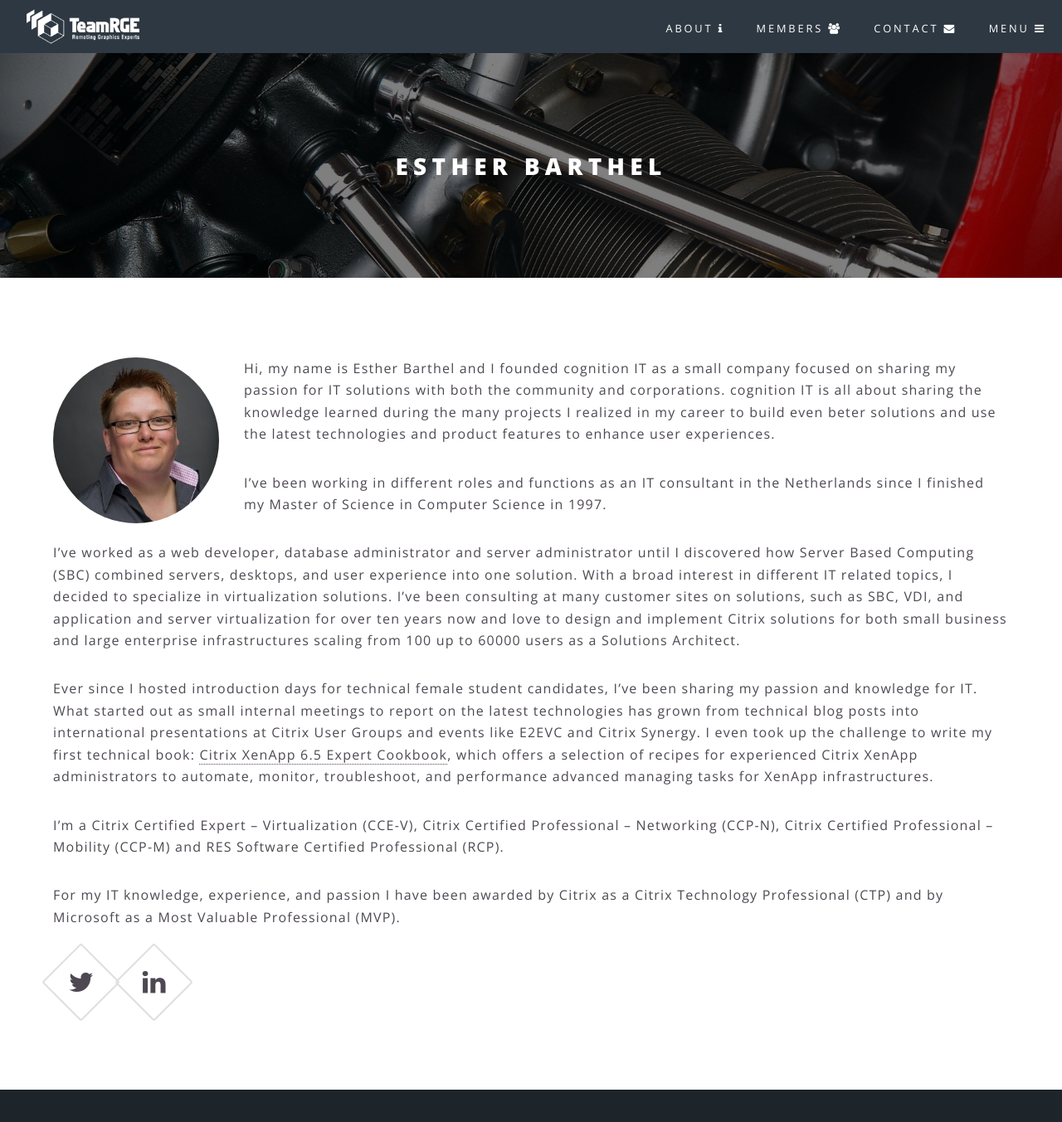
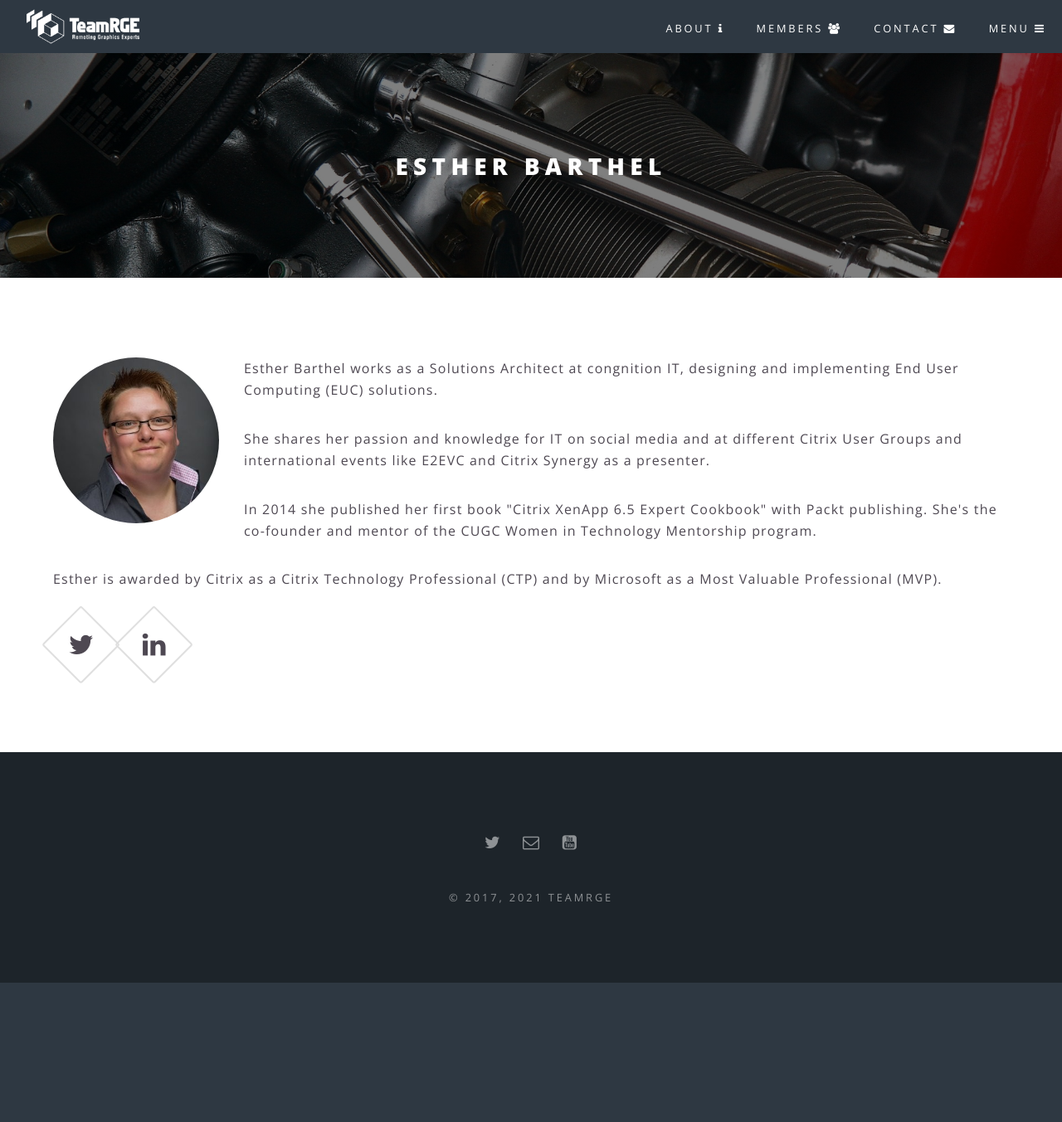
Before and after one commit to TeamRGE/teamrge-website, a Jekyll site: the page built from members/esther-barthel.html, in a window 1280 px wide and 1400 px high. Shown: the top 1353 px of the window at 83% size. Built offline with Jekyll 4.4.1, drawn with Linux system fonts in a browser that asks for light colours.

Commit message:
Updating bio

```diff
--- a/members/esther-barthel.html
+++ b/members/esther-barthel.html
@@ -7,12 +7,10 @@
 
 <img class="member-page-image" src="{{ site.baseurl }}/{{ member.picture }}" alt="{{ member.display_name }}">
 <div>
-    <p>Hi, my name is Esther Barthel and I founded cognition IT as a small company focused on sharing my passion for IT solutions with both the community and corporations. cognition IT is all about sharing the knowledge learned during the many projects I realized in my career to build even beter solutions and use the latest technologies and product features to enhance user experiences.</p>
-    <p>I’ve been working in different roles and functions as an IT consultant in the Netherlands since I finished my Master of Science in Computer Science in 1997.</p>
-    <p>I’ve worked as a web developer, database administrator and server administrator until I discovered how Server Based Computing (SBC) combined servers, desktops, and user experience into one solution. With a broad interest in different IT related topics, I decided to specialize in virtualization solutions. I’ve been consulting at many customer sites on solutions, such as SBC, VDI, and application and server virtualization for over ten years now and love to design and implement Citrix solutions for both small business and large enterprise infrastructures scaling from 100 up to 60000 users as a Solutions Architect.</p>
-    <p>Ever since I hosted introduction days for technical female student candidates, I’ve been sharing my passion and knowledge for IT. What started out as small internal meetings to report on the latest technologies has grown from technical blog posts into international presentations at Citrix User Groups and events like E2EVC and Citrix Synergy. I even took up the challenge to write my first technical book: <a href="http://www.packtpub.com/citrix-xenapp-6-5-expert-cookbook/book" title="Citrix XenApp 6.5 Expert Cookbook" target="_blank">Citrix XenApp 6.5 Expert Cookbook</a>, which offers a selection of recipes for experienced Citrix XenApp administrators to automate, monitor, troubleshoot, and performance advanced managing tasks for XenApp infrastructures.</p>
-    <p> I’m a Citrix Certified Expert – Virtualization (CCE-V), Citrix Certified Professional – Networking (CCP-N), Citrix Certified Professional – Mobility (CCP-M) and RES Software Certified Professional (RCP).</p>
-    <p> For my IT knowledge, experience, and passion I have been awarded by Citrix as a Citrix Technology Professional (CTP) and by Microsoft as a Most Valuable Professional (MVP).</p>
+    <p>Esther Barthel works as a Solutions Architect at congnition IT, designing and implementing End User Computing (EUC) solutions.</p>
+    <p>She shares her passion and knowledge for IT on social media and at different Citrix User Groups and international events like E2EVC and Citrix Synergy as a presenter.</p>
+    <p>In 2014 she published her first book "Citrix XenApp 6.5 Expert Cookbook" with Packt publishing. She's the co-founder and mentor of the CUGC Women in Technology Mentorship program.</p>
+    <p>Esther is awarded by Citrix as a Citrix Technology Professional (CTP) and by Microsoft as a Most Valuable Professional (MVP).</p>
 </div>
 
 {% include social.html %}
```
